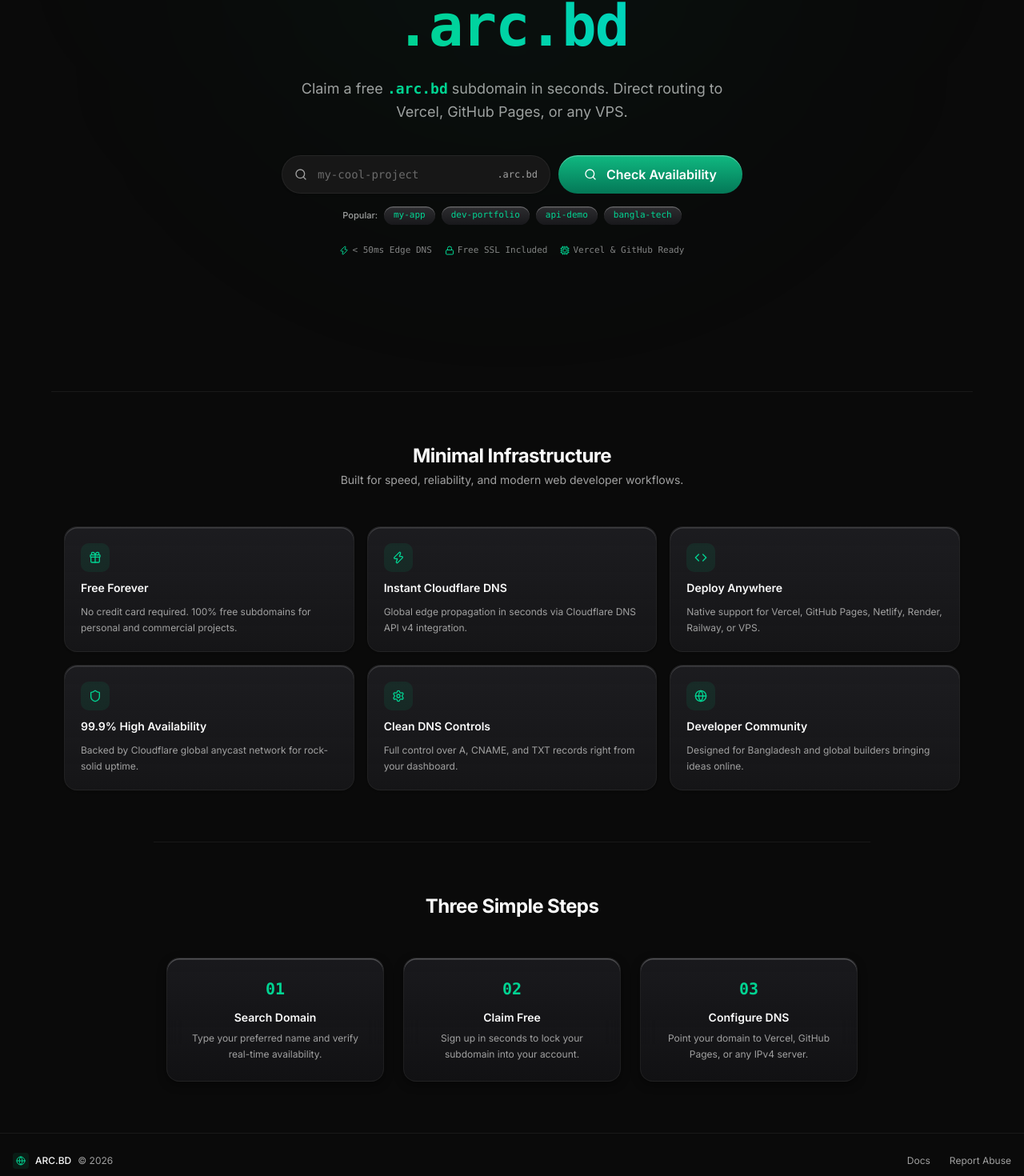
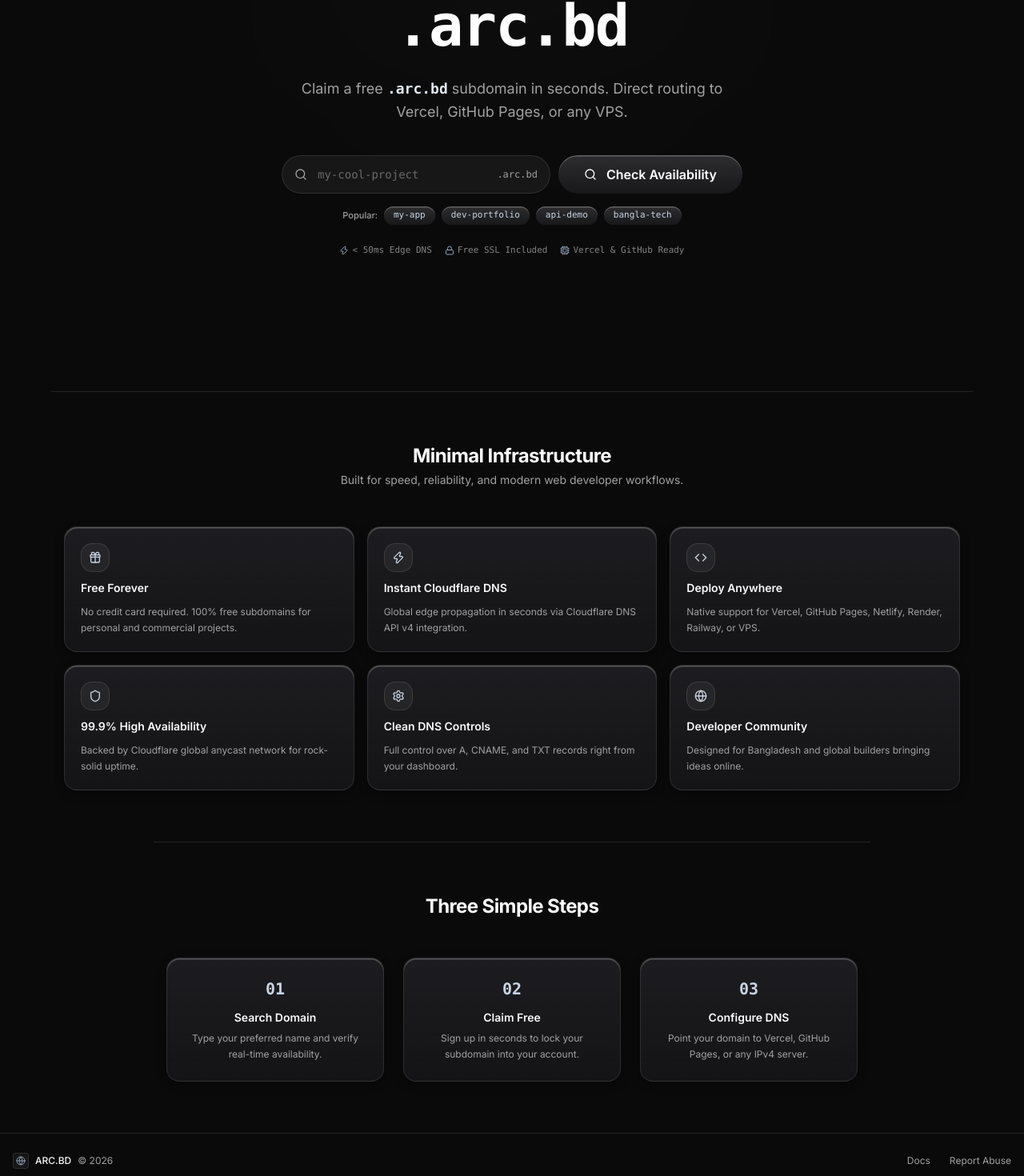
Before and after one commit to sheikhshariarnehal/Arc-Free-Domain, a Next.js app in the folder nextapp/: page / in a window 1280 px wide. Shown: the part 301-1771 px from the top of the page at 80% size. Built offline with nearby package versions, Linux system fonts and the light colour scheme; no server answers.

Commit message:
feat: replace bright green card and button hovers with minimal silver and dark metallic theme

```diff
--- a/nextapp/src/app/page.tsx
+++ b/nextapp/src/app/page.tsx
@@ -90,10 +90,10 @@
   };
 
   return (
-    <div className="flex-1 flex flex-col min-h-screen bg-background text-foreground selection:bg-emerald-500/20 selection:text-emerald-400">
-      {/* Background Radial Ambient Spot */}
+    <div className="flex-1 flex flex-col min-h-screen bg-background text-foreground selection:bg-white/10 selection:text-white">
+      {/* Subtle Background Radial Ambient Glow */}
       <div className="fixed inset-0 pointer-events-none overflow-hidden">
-        <div className="absolute -top-40 left-1/2 -translate-x-1/2 size-[650px] rounded-full bg-emerald-500/5 blur-[150px]" />
+        <div className="absolute -top-40 left-1/2 -translate-x-1/2 size-[650px] rounded-full bg-white/[0.02] blur-[150px]" />
       </div>
 
       <Navbar />
@@ -104,7 +104,7 @@
           {/* Status Badge Pill */}
           <Badge
             variant="outline"
-            className="mb-6 border-emerald-500/30 bg-emerald-500/10 text-emerald-400 text-xs font-mono py-1.5 px-4 rounded-full shadow-sm flex items-center gap-2"
+            className="mb-6 border-white/15 bg-white/5 text-slate-300 text-xs font-mono py-1.5 px-4 rounded-full shadow-sm flex items-center gap-2"
           >
             <span className="size-2 rounded-full bg-emerald-400 animate-pulse inline-block" />
             <span>Cloudflare Edge DNS &bull; Instant Free Subdomains</span>
@@ -113,20 +113,20 @@
           {/* Hero Headline */}
           <h1 className="text-4xl sm:text-6xl md:text-7xl font-extrabold tracking-tight leading-[1.08] mb-6 text-foreground">
             Your name. Your project. <br />
-            <span className="text-emerald-400 font-mono bg-gradient-to-r from-emerald-400 to-teal-400 bg-clip-text text-transparent">
+            <span className="font-mono text-white">
               .arc.bd
             </span>
           </h1>
 
           <p className="text-base sm:text-lg text-muted-foreground mb-10 max-w-xl leading-relaxed">
-            Claim a free <code className="text-emerald-400 font-mono font-semibold">.arc.bd</code> subdomain in seconds. Direct routing to Vercel, GitHub Pages, or any VPS.
+            Claim a free <code className="text-slate-200 font-mono font-semibold">.arc.bd</code> subdomain in seconds. Direct routing to Vercel, GitHub Pages, or any VPS.
           </p>
 
-          {/* Search Box with Skeuomorphic Check Button */}
+          {/* Search Box with Minimal Focus & Skeuomorphic Button */}
           <div className="w-full max-w-xl group">
             <form onSubmit={checkAvailability} className="flex flex-col sm:flex-row items-stretch gap-2.5">
               <div className="relative flex-1 flex items-center">
-                <Search className="absolute left-4 size-4 text-muted-foreground transition-colors group-focus-within:text-emerald-400" />
+                <Search className="absolute left-4 size-4 text-muted-foreground transition-colors group-focus-within:text-foreground" />
                 <input
                   type="text"
                   placeholder="my-cool-project"
@@ -136,7 +136,7 @@
                     setAvailability('idle');
                     setReason(null);
                   }}
-                  className="w-full h-12 bg-card border border-border/80 rounded-full pl-11 pr-24 text-sm text-foreground placeholder:text-muted-foreground/60 focus:outline-none focus:border-emerald-500/60 focus:ring-1 focus:ring-emerald-500/40 transition-all font-mono shadow-sm group-focus-within:shadow-[0_0_25px_rgba(16,185,129,0.15)]"
+                  className="w-full h-12 bg-card border border-white/10 rounded-full pl-11 pr-24 text-sm text-foreground placeholder:text-muted-foreground/60 focus:outline-none focus:border-white/30 focus:ring-1 focus:ring-white/20 transition-all font-mono shadow-sm group-focus-within:shadow-[0_0_20px_rgba(255,255,255,0.05)]"
                 />
                 {searchQuery && (
                   <button
@@ -150,7 +150,7 @@
                 <span className="absolute right-4 text-xs text-muted-foreground font-mono font-medium">.arc.bd</span>
               </div>
 
-              {/* Skeuomorphic Check Button */}
+              {/* Minimal Skeuomorphic Check Button */}
               <Button
                 type="submit"
                 disabled={loading}
@@ -169,7 +169,7 @@
                 <button
                   key={sugg}
                   onClick={() => handleSuggestionClick(sugg)}
-                  className="relative inline-flex items-center justify-center transition-all duration-200 active:scale-95 hover:brightness-[120%] cursor-pointer px-3 py-1 rounded-full text-[11px] font-mono text-white border-none overflow-hidden"
+                  className="relative inline-flex items-center justify-center transition-all duration-200 active:scale-95 hover:brightness-[125%] cursor-pointer px-3 py-1 rounded-full text-[11px] font-mono text-slate-300 border-none overflow-hidden"
                   style={{
                     backgroundImage: "linear-gradient(180deg, #2d2d30, #18181b)",
                     boxShadow: "0 0px 0px -2px rgba(0, 0, 0, 0.5)",
@@ -179,7 +179,7 @@
                     className="absolute inset-0 pointer-events-none rounded-full"
                     style={{ boxShadow: "inset 0 1.5px 0px 0 rgba(255, 255, 255, 0.25)" }}
                   />
-                  <span className="relative z-10 flex items-center gap-1 text-emerald-400">
+                  <span className="relative z-10 flex items-center gap-1">
                     {sugg}
                   </span>
                 </button>
@@ -189,25 +189,26 @@
             {/* Platform Feature Telemetry Tags */}
             <div className="flex items-center justify-center gap-4 mt-6 text-[11px] font-mono text-muted-foreground/80">
               <span className="flex items-center gap-1">
-                <Zap className="size-3 text-emerald-400" /> &lt; 50ms Edge DNS
+                <Zap className="size-3 text-slate-400" /> &lt; 50ms Edge DNS
               </span>
               <span className="flex items-center gap-1">
-                <Lock className="size-3 text-emerald-400" /> Free SSL Included
+                <Lock className="size-3 text-slate-400" /> Free SSL Included
               </span>
               <span className="flex items-center gap-1">
-                <Cpu className="size-3 text-emerald-400" /> Vercel &amp; GitHub Ready
+                <Cpu className="size-3 text-slate-400" /> Vercel &amp; GitHub Ready
               </span>
             </div>
 
-            {/* Availability Result Card with Skeuomorphic Claim Button */}
+            {/* Availability Result Card */}
             <div className="min-h-14 mt-4 flex items-center justify-center">
               {availability === 'available' && (
-                <div className="flex items-center justify-between gap-4 bg-emerald-500/10 border border-emerald-500/30 px-4 py-2.5 rounded-2xl w-full text-left animate-fade-in">
+                <div className="flex items-center justify-between gap-4 bg-white/5 border border-white/15 px-4 py-2.5 rounded-2xl w-full text-left animate-fade-in">
                   <div className="flex items-center gap-2 text-sm text-emerald-400 font-medium font-mono">
                     <CheckCircle className="size-4 shrink-0 text-emerald-400" />
                     <span>{searchQuery}.arc.bd is available!</span>
                   </div>
                   <Button
+                    variant="emerald"
                     size="default"
                     onClick={handleClaimClick}
                     disabled={claiming}
@@ -230,7 +231,7 @@
         </section>
 
         {/* Feature Grid */}
-        <section className="w-full max-w-6xl mx-auto py-16 px-4 border-t border-border/50">
+        <section className="w-full max-w-6xl mx-auto py-16 px-4 border-t border-white/10">
           <div className="text-center mb-12">
             <h2 className="text-2xl font-bold tracking-tight text-foreground">Minimal Infrastructure</h2>
             <p className="text-sm text-muted-foreground mt-1">Built for speed, reliability, and modern web developer workflows.</p>
@@ -245,9 +246,9 @@
               { icon: Settings, title: "Clean DNS Controls", desc: "Full control over A, CNAME, and TXT records right from your dashboard." },
               { icon: Globe, title: "Developer Community", desc: "Designed for Bangladesh and global builders bringing ideas online." }
             ].map((item, i) => (
-              <Card key={i} className="bg-card border-border/60 hover:border-emerald-500/30 hover:bg-card/90 transition-all duration-300 shadow-sm">
-                <CardContent className="p-5 flex flex-col gap-2.5">
-                  <div className="size-9 rounded-lg bg-emerald-500/10 flex items-center justify-center text-emerald-400">
+              <Card key={i} className="p-5 flex flex-col gap-2.5">
+                <CardContent className="p-0 flex flex-col gap-2.5">
+                  <div className="size-9 rounded-xl bg-white/5 border border-white/10 flex items-center justify-center text-slate-300">
                     <item.icon className="size-4" />
                   </div>
                   <h3 className="font-semibold text-sm text-foreground">{item.title}</h3>
@@ -259,7 +260,7 @@
         </section>
 
         {/* 3-Step Process */}
-        <section className="w-full max-w-4xl mx-auto py-16 px-4 border-t border-border/50 text-center">
+        <section className="w-full max-w-4xl mx-auto py-16 px-4 border-t border-white/10 text-center">
           <h2 className="text-2xl font-bold tracking-tight text-foreground mb-12">Three Simple Steps</h2>
 
           <div className="grid grid-cols-1 md:grid-cols-3 gap-6">
@@ -268,9 +269,9 @@
               { num: "02", title: "Claim Free", desc: "Sign up in seconds to lock your subdomain into your account." },
               { num: "03", title: "Configure DNS", desc: "Point your domain to Vercel, GitHub Pages, or any IPv4 server." }
             ].map((step, i) => (
-              <Card key={i} className="bg-card/50 border-border/60 text-center p-6 rounded-2xl">
+              <Card key={i} className="text-center p-6">
                 <CardContent className="p-0 flex flex-col items-center">
-                  <span className="font-mono text-xl font-bold text-emerald-400 mb-3">{step.num}</span>
+                  <span className="font-mono text-xl font-bold text-slate-300 mb-3">{step.num}</span>
                   <h3 className="font-semibold text-sm text-foreground mb-1.5">{step.title}</h3>
                   <p className="text-xs text-muted-foreground leading-relaxed">{step.desc}</p>
                 </CardContent>
@@ -281,10 +282,10 @@
       </main>
 
       {/* Footer */}
-      <footer className="border-t border-border/50 bg-background text-xs text-muted-foreground">
+      <footer className="border-t border-white/10 bg-background text-xs text-muted-foreground">
         <div className="max-w-7xl mx-auto px-4 py-6 flex flex-col sm:flex-row items-center justify-between gap-3">
           <div className="flex items-center gap-2">
-            <div className="size-5 rounded bg-emerald-500/10 flex items-center justify-center text-emerald-400">
+            <div className="size-5 rounded bg-white/5 border border-white/10 flex items-center justify-center text-slate-400">
               <Globe className="size-3" />
             </div>
             <span className="font-medium text-foreground">ARC.BD</span>
--- a/nextapp/src/components/ui/button.tsx
+++ b/nextapp/src/components/ui/button.tsx
@@ -5,7 +5,7 @@
 import { cn } from "@/lib/utils"
 
 const buttonVariants = cva(
-  "relative inline-flex items-center justify-center font-semibold transition-all duration-200 active:scale-95 hover:brightness-[120%] focus-visible:outline-none focus-visible:ring-2 focus-visible:ring-ring focus-visible:ring-offset-2 disabled:pointer-events-none disabled:opacity-50 [&_svg]:pointer-events-none [&_svg]:size-4 [&_svg]:shrink-0 cursor-pointer select-none border-none overflow-hidden",
+  "relative inline-flex items-center justify-center font-semibold transition-all duration-200 active:scale-95 hover:brightness-[125%] focus-visible:outline-none focus-visible:ring-2 focus-visible:ring-ring focus-visible:ring-offset-2 disabled:pointer-events-none disabled:opacity-50 [&_svg]:pointer-events-none [&_svg]:size-4 [&_svg]:shrink-0 cursor-pointer select-none border-none overflow-hidden",
   {
     variants: {
       variant: {
@@ -23,7 +23,7 @@
           "text-white shadow-[0_0px_0px_-2px_rgba(0,0,0,0.5)]",
         ghost:
           "hover:bg-white/10 hover:text-foreground active:scale-95 transition-all",
-        link: "text-emerald-400 underline-offset-4 hover:underline",
+        link: "text-foreground underline-offset-4 hover:underline",
       },
       size: {
         default: "h-10 px-5 py-2 text-sm rounded-full",
@@ -48,14 +48,14 @@
 
 const Button = React.forwardRef<HTMLButtonElement, ButtonProps>(
   ({ className, variant = "default", size = "default", asChild = false, children, style, ...props }, ref) => {
-    // Default gradient backgrounds matching skeuomorphic spec
+    // Minimal dark metallic gradient matching dark theme
     let bgStyle: React.CSSProperties = {
-      backgroundImage: "linear-gradient(180deg, #10b981, #047857)",
+      backgroundImage: "linear-gradient(180deg, #2d2d30, #18181b)",
     }
 
-    if (variant === "dark" || variant === "secondary") {
+    if (variant === "emerald") {
       bgStyle = {
-        backgroundImage: "linear-gradient(180deg, #2d2d30, #18181b)",
+        backgroundImage: "linear-gradient(180deg, #10b981, #047857)",
       }
     } else if (variant === "destructive") {
       bgStyle = {
@@ -63,7 +63,7 @@
       }
     } else if (variant === "outline") {
       bgStyle = {
-        backgroundImage: "linear-gradient(180deg, rgba(255,255,255,0.12), rgba(255,255,255,0.05))",
+        backgroundImage: "linear-gradient(180deg, rgba(255,255,255,0.1), rgba(255,255,255,0.03))",
       }
     }
 
--- a/nextapp/src/components/ui/card.tsx
+++ b/nextapp/src/components/ui/card.tsx
@@ -9,11 +9,11 @@
   <div
     ref={ref}
     style={{
-      backgroundImage: "linear-gradient(180deg, rgba(30, 30, 35, 0.7), rgba(20, 20, 24, 0.5))",
+      backgroundImage: "linear-gradient(180deg, rgba(30, 30, 35, 0.8), rgba(18, 18, 22, 0.6))",
       ...style,
     }}
     className={cn(
-      "relative rounded-2xl border border-border/70 bg-card text-card-foreground shadow-[inset_0_1.5px_0px_0_rgba(255,255,255,0.12),0_4px_12px_rgba(0,0,0,0.4)] backdrop-blur-md hover:border-emerald-500/40 hover:shadow-[inset_0_1.5px_0px_0_rgba(255,255,255,0.2),0_6px_25px_rgba(16,185,129,0.15)] transition-all duration-300 group overflow-hidden",
+      "relative rounded-2xl border border-white/10 bg-card text-card-foreground shadow-[inset_0_1.5px_0px_0_rgba(255,255,255,0.12),0_4px_12px_rgba(0,0,0,0.4)] backdrop-blur-md hover:border-white/25 hover:shadow-[inset_0_1.5px_0px_0_rgba(255,255,255,0.25),0_6px_20px_rgba(0,0,0,0.6)] transition-all duration-300 group overflow-hidden",
       className
     )}
     {...props}
```
